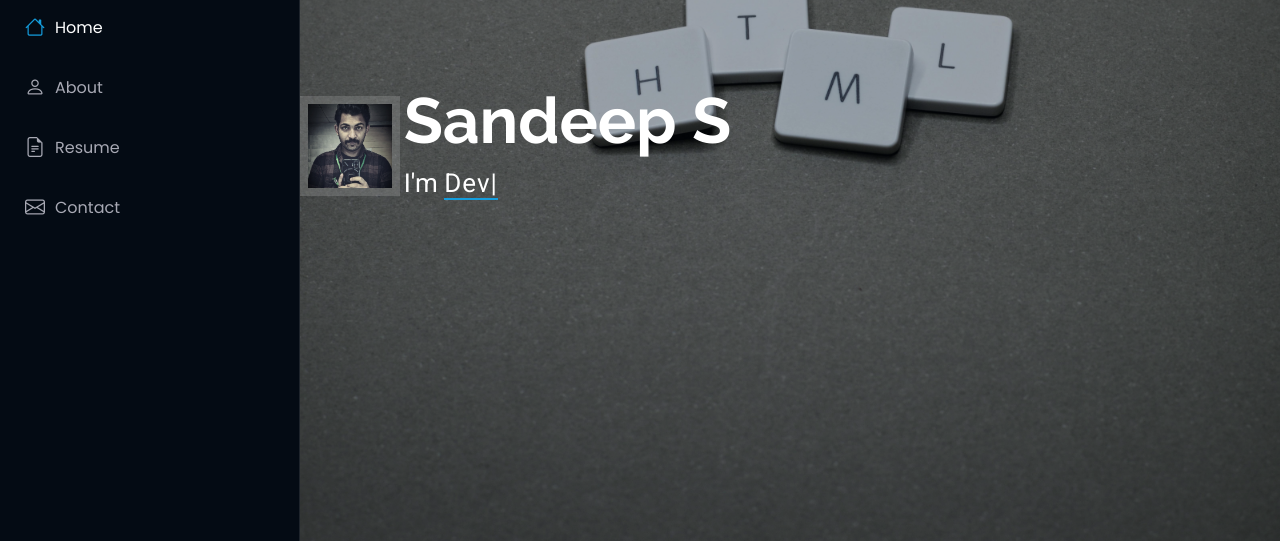
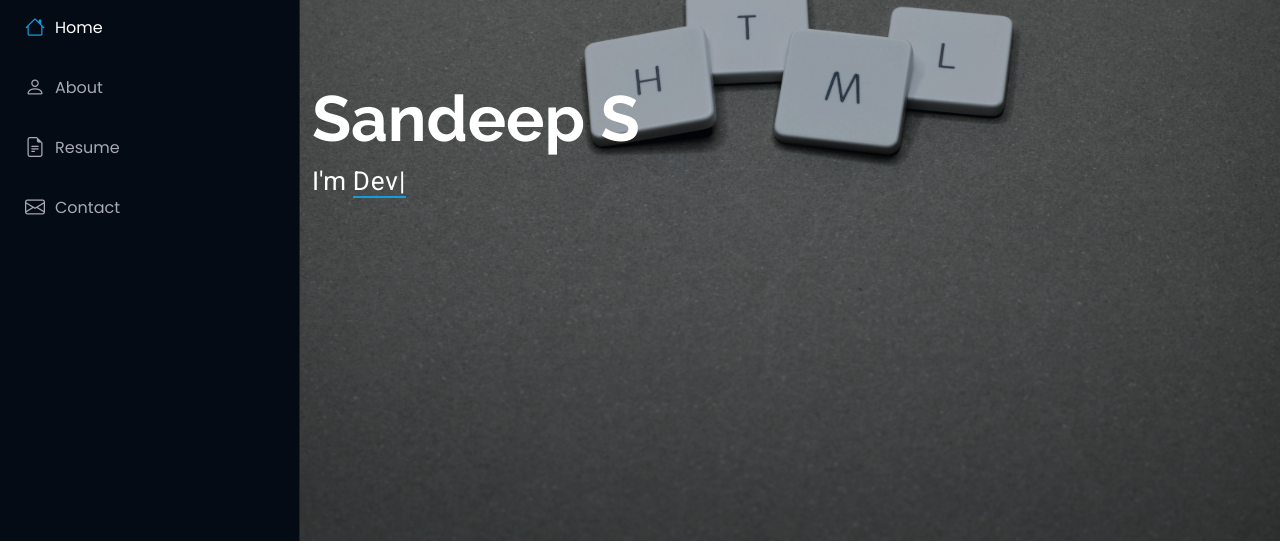
Before and after one commit to amigopsycho/Portfolio-web-html, a plain HTML site: page index.html in a window 1280 px wide. Shown: the part 259-802 px from the top of the page. Drawn offline with Linux system fonts and the light colour scheme.

Commit message:
Update index.html

```diff
--- a/index.html
+++ b/index.html
@@ -89,24 +89,11 @@
 
       <img src="assets/img/hero-bg.jpg" alt="" data-aos="fade-in" class="">
 
-      <div class="container info-wrap row gy-1 m-0" data-aos="fade-up" data-aos-delay="100">
-
-        <div class="profile-img col-md-1">
-          <img src="assets/img/my-profile-img.jpg"
-          style="
-                width: 100px !important;
-                height: 100px !important;
-                top: 17px !important;
-                border: 8px solid
-              color-mix(in srgb, var(--default-color), transparent 85%);
-                " alt="" class="img-fluid ">
-        </div>
-        <div class="col-md-6">
+      <div class="container" data-aos="fade-up" data-aos-delay="100">
           <h2>Sandeep S</h2>
           <p>I'm <span class="typed" data-typed-items="Designer, Developer, Freelancer, Engineer">Designer</span><span
               class="typed-cursor typed-cursor--blink" aria-hidden="true"></span><span
               class="typed-cursor typed-cursor--blink" aria-hidden="true"></span></p>
-        </div>
       </div>
 
     </section><!-- /Hero Section -->
```
